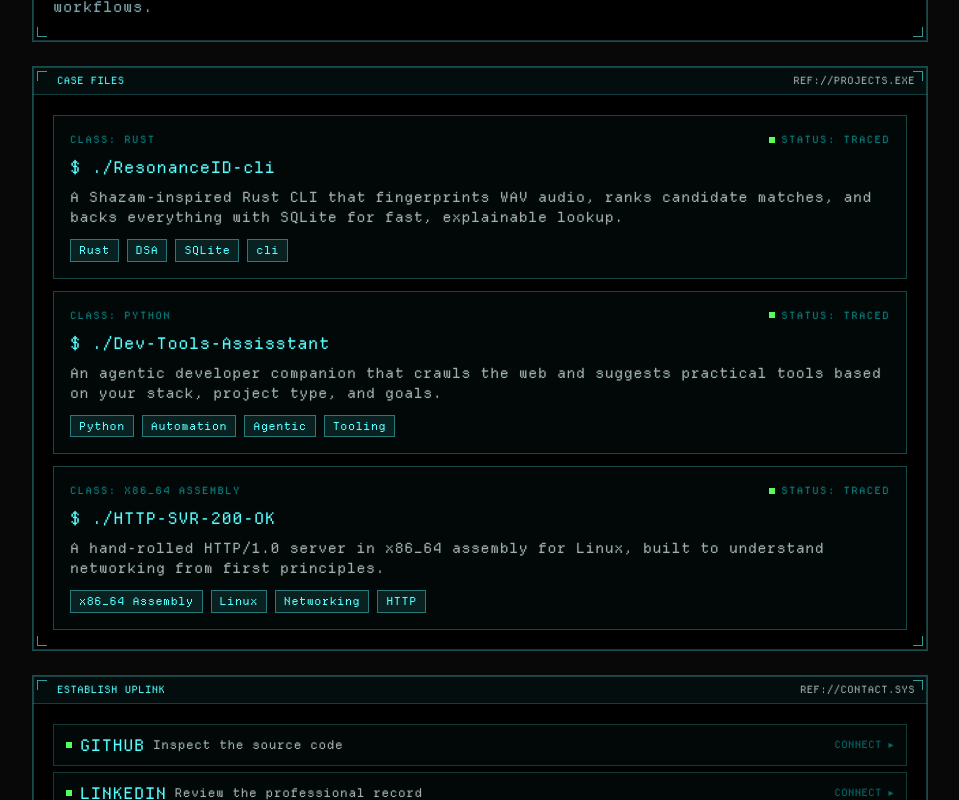
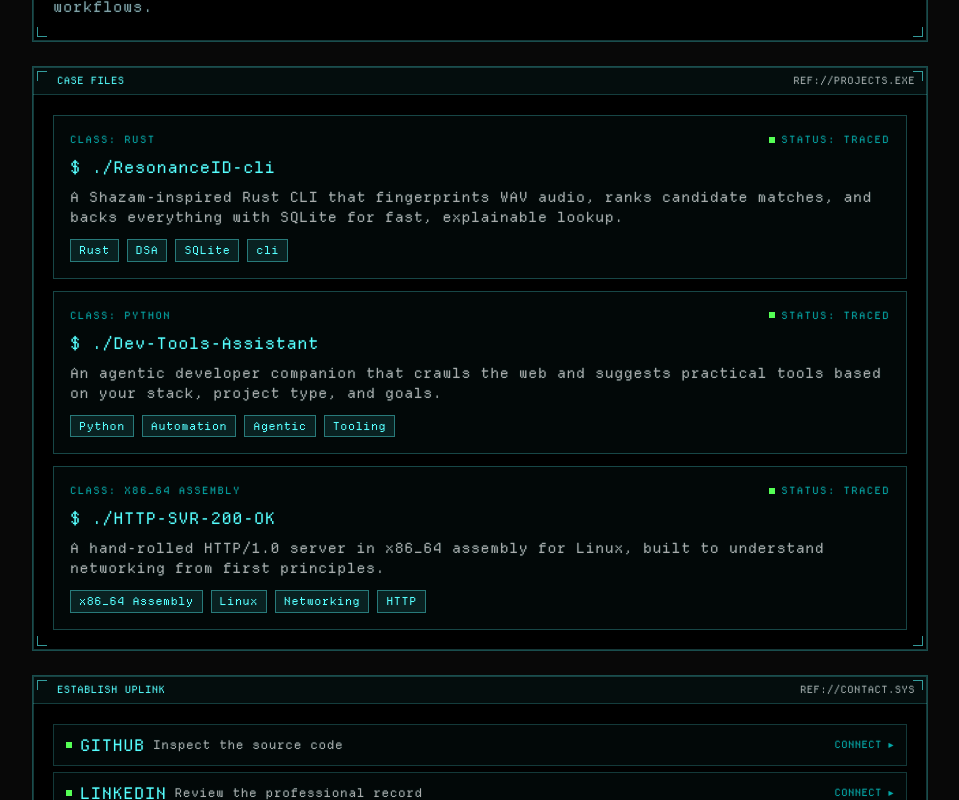
Before and after one commit to rugbedbugg/portfolio-website, a React (Vite) app: page / in a window 1280 px wide. Shown: the part 1100-1900 px from the top of the page, without its empty margins (160-1119 px from the left). Built offline with nearby package versions, Linux system fonts and the light colour scheme; the HTML template or start-up script is replaced by a standard one.

Commit message:
[Fix]: Correct project name spelling and raise micro-label contrast to AA

```diff
--- a/src/pages/Index.tsx
+++ b/src/pages/Index.tsx
@@ -46,10 +46,10 @@ const PROJECTS = [
     tags: ["Rust", "DSA", "SQLite", "cli"],
   },
   {
-    title: "Dev-Tools-Assisstant",
+    title: "Dev-Tools-Assistant",
     description:
       "An agentic developer companion that crawls the web and suggests practical tools based on your stack, project type, and goals.",
-    href: "https://github.com/rugbedbugg/Dev-Tools-Assisstant",
+    href: "https://github.com/rugbedbugg/Dev-Tools-Assistant",
     tags: ["Python", "Automation", "Agentic", "Tooling"],
   },
   {
@@ -174,7 +174,7 @@ const Index = () => {
                     />
                     <span className="absolute inset-0 bg-[repeating-linear-gradient(to_bottom,rgba(85,255,255,0.05)_0px,rgba(85,255,255,0.05)_1px,transparent_1px,transparent_3px)]" />
                   </span>
-                  <div className="relative z-10 flex items-center justify-between gap-2 text-[10px] tracking-[0.14em] text-cga-cyan/70">
+                  <div className="relative z-10 flex items-center justify-between gap-2 text-[10px] tracking-[0.14em] text-cga-cyan">
                     <span>CLASS: {project.tags[0]?.toUpperCase()}</span>
                     <span className="flex items-center gap-1.5">
                       <span className="inline-block h-1.5 w-1.5 bg-cga-bgreen" />
@@ -223,7 +223,7 @@ const Index = () => {
                         {s.cta}
                       </span>
                     </span>
-                    <span className="mono-command shrink-0 text-[10px] tracking-[0.16em] text-cga-cyan opacity-60 transition-opacity group-hover:opacity-100">
+                    <span className="mono-command shrink-0 text-[10px] tracking-[0.16em] text-cga-cyan transition-colors group-hover:text-cga-bcyan">
                       CONNECT ▸
                     </span>
                   </ExtLink>
```
